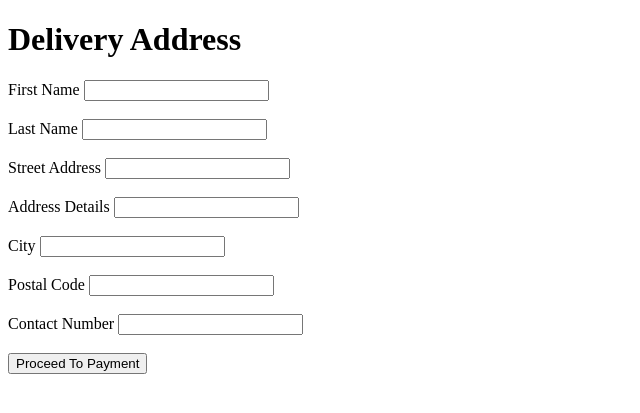
After one commit to KeSiQi06/Project, a Flask app: page /delivery_address in a window 1280 px wide. The commit adds this page. Shown: the top 413 px of the page, without its empty margins (0-640 px from the left). Run offline with Flask 3, Linux system fonts and the light colour scheme.

Commit message:
zana ♡

```diff
--- a/app.py
+++ b/app.py
@@ -1,9 +1,9 @@
-from flask import Flask, render_template, url_for, request, session, redirect, jsonify
+from flask import Flask, render_template, url_for, request, session, redirect, jsonify, flash
 from werkzeug.security import generate_password_hash, check_password_hash
 import shelve
+import random
 
 app = Flask(__name__)
-app.secret_key = 'your_secret_key'
 
 def get_db():
     db = shelve.open('mydatabase.db', writeback=True)
@@ -160,7 +160,7 @@ def get_cart():
                     'quantity': item['quantity'],
                     'name': product['product_name'],
                     'price': product['price'],
-                    'image': product['image']
+                    #'image': product['image']
                 })
         return jsonify(cart_items)
 
@@ -196,6 +196,10 @@ def update_quantity():
 @app.route('/checkout')
 def checkout():
     return render_template('checkout.html')
+
+@app.route('/address')
+def address():
+    return render_template('address_checkout')
 
 #Route for Payment
 @app.route('/payment', methods=['GET', 'POST'])
@@ -353,5 +357,99 @@ class PO_Paynow(PaymentOption):
         self.paynow_transaction_id = paynow_transaction_id
 #classes for payment ^^^
 
+#Order Summary
+# Fixed delivery fee
+delivery_fee = 10
+
+# Fixed discount code
+discount_code = "123D"
+discount_percentage = 0.10  # 10%
+
+@app.route('/')
+def order_summary():
+    # Open the shelf file to retrieve cart items
+    with shelve.open('cart_data') as shelf:
+        cart_items = shelf.get('cart_items', [])
+
+    # Calculate item(s) subtotal
+    item_subtotal = sum(item['price'] for item in cart_items)
+
+    # Apply discount if the correct code is entered
+    discount_applied = False
+    discount_amount = 0
+
+    if 'discount_code' in request.args and request.args['discount_code'] == discount_code:
+        discount_amount = item_subtotal * discount_percentage
+        item_subtotal -= discount_amount
+        discount_applied = True
+
+    # Calculate subtotal and order total
+    subtotal = item_subtotal + delivery_fee
+    order_total = subtotal - discount_amount
+
+    # Get the number of items in the cart
+    num_items = len(cart_items)
+
+    return render_template(
+        'checkout.html',
+        num_items=num_items,
+        item_subtotal=item_subtotal,
+        delivery_fee=delivery_fee,
+        discount_applied=discount_applied,
+        discount_code=discount_code,
+        subtotal=subtotal,
+        order_total=order_total
+    )
+
+#ADD TO CART SHELVE PART
+#ADD TO CART SHELVE PART ^^^
+
+#Delivery Address and thank you page
+@app.route('/delivery_address', methods=['GET', 'POST'])
+def delivery_address():
+    if request.method == 'POST':
+        # Retrieve form data
+        first_name = request.form['first_name']
+        last_name = request.form['last_name']
+        street_address = request.form['street_address']
+        address_details = request.form['address_details']
+        city = request.form['city']
+        postal_code = request.form['postal_code']
+        contact_number = request.form['contact_number']
+
+        # Store the customer's address in shelve
+        with shelve.open('customer_data', writeback=True) as shelf:
+            address_key = f"{first_name}_{last_name}_address"
+            shelf[address_key] = {
+                'first_name': first_name,
+                'last_name': last_name,
+                'street_address': street_address,
+                'address_details': address_details,
+                'city': city,
+                'postal_code': postal_code,
+                'contact_number': contact_number
+            }
+
+        flash('Delivery address submitted successfully!', 'success')
+        return redirect(url_for('payment'))
+
+    return render_template('delivery_address.html')
+
+@app.route('/thank_you')
+def thank_you():
+    # Generate a unique order number
+    order_number = generate_order_number()
+
+    # Store the order number in shelve
+    with shelve.open('order_data', writeback=True) as shelf:
+        shelf['order_number'] = order_number
+
+    return render_template('thank_you.html', order_number=order_number)
+
+def generate_order_number():
+    # Generate a random order number
+    return ''.join(random.choices('0123456789ABCDEFGHIJKLMNOPQRSTUVWXYZ', k=8))
+
+
 if __name__ == '__main__':
     app.run(debug=True)
--- /dev/null
+++ b/templates/delivery_address.html
@@ -0,0 +1,37 @@
+<!DOCTYPE html>
+<html lang="en">
+<head>
+    <meta charset="UTF-8">
+    <meta name="viewport" content="width=device-width, initial-scale=1.0">
+    <title>Delivery Address</title>
+</head>
+<body>
+
+<h1>Delivery Address</h1>
+
+<form action="/delivery_address" method="post">
+    <label for="first_name">First Name</label>
+    <input type="text" id="first_name" name="first_name" required><br><br>
+
+    <label for="last_name">Last Name   </label>
+    <input type="text" id="last_name" name="last_name" required><br><br>
+
+    <label for="street_address">Street Address   </label>
+    <input type="text" id="street_address" name="street_address" required><br><br>
+
+    <label for="address_details">Address Details   </label>
+    <input type="text" id="address_details" name="address_details" required><br><br>
+
+    <label for="city">City   </label>
+    <input type="text" id="city" name="city" required><br><br>
+
+    <label for="postal_code">Postal Code   </label>
+    <input type="text" id="postal_code" name="postal_code" required><br><br>
+
+    <label for="contact_number">Contact Number   </label>
+    <input type="text" id="contact_number" name="contact_number" required><br><br>
+    <button onclick="document.location='http://127.0.0.1:5000/payment'">Proceed To Payment</button>
+</form>
+
+</body>
+</html>
```
Also changed, not shown: templates/checkout.html (+27 -59 lines), templates/credit_card.html (+10 -10 lines), templates/google_pay.html (+4 -4 lines), templates/pay_now.html (+4 -4 lines), templates/payment.html (+6 -29 lines), templates/thank_you.html (added, +15 -0 lines), 12 other files.
